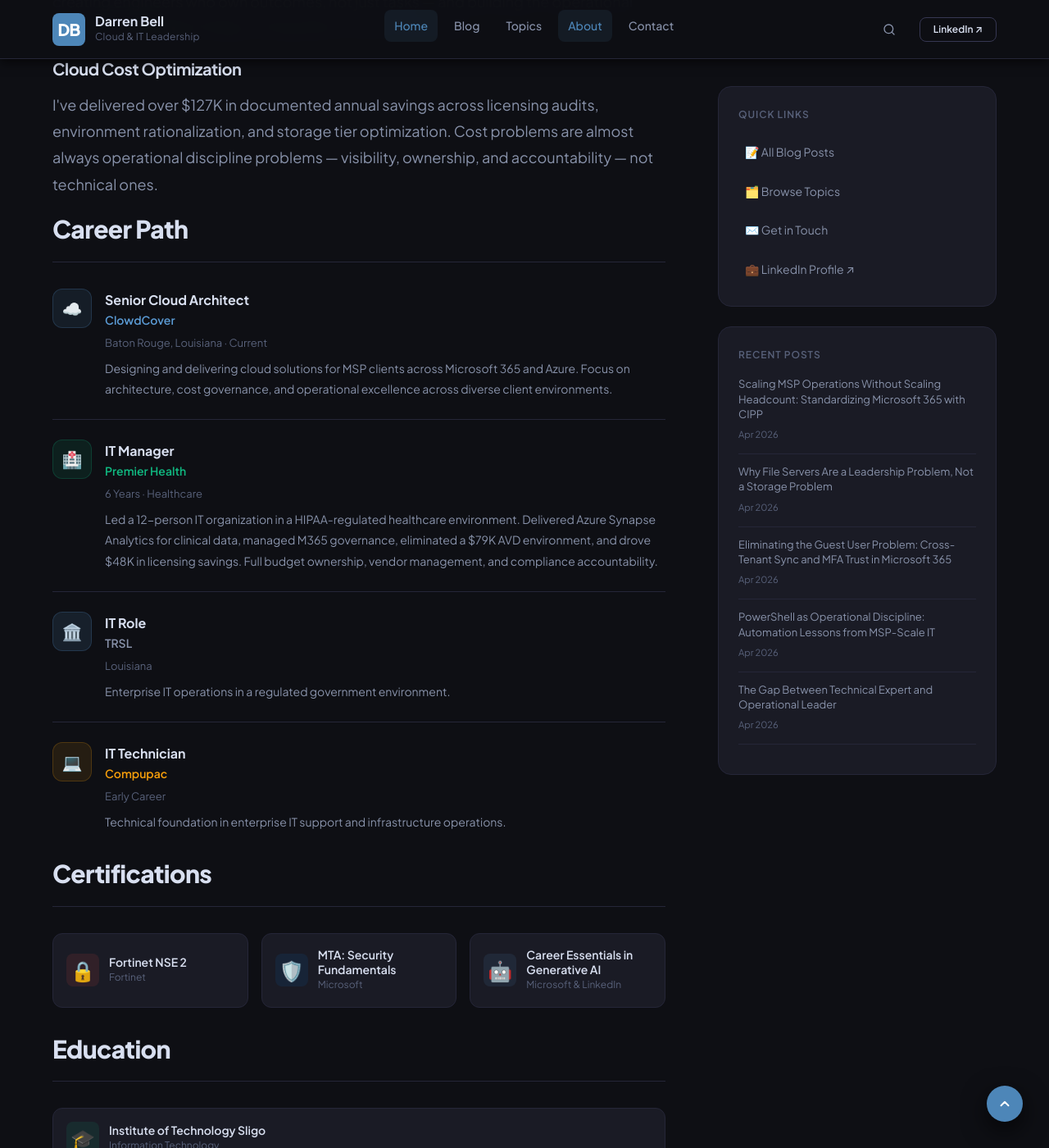
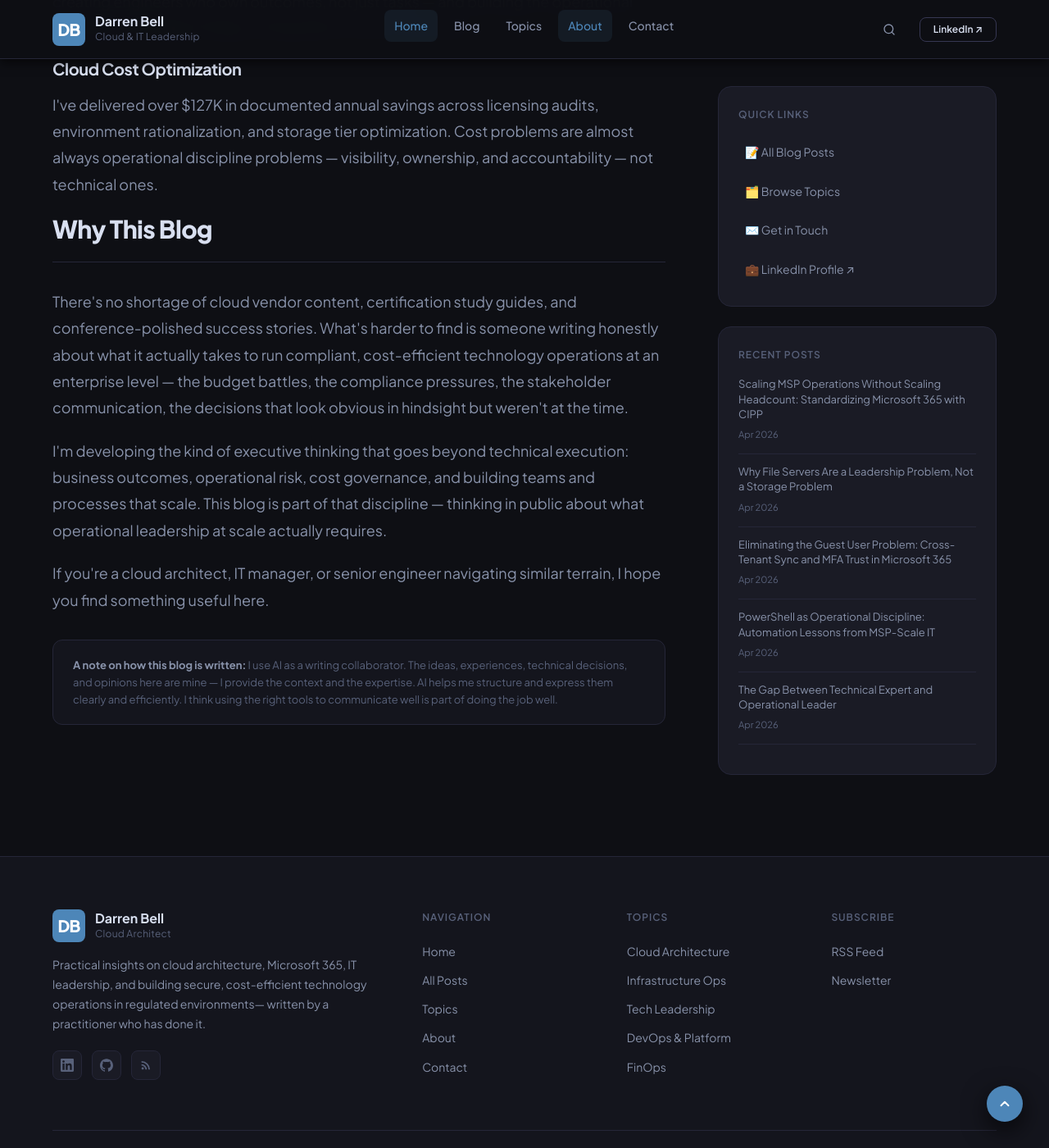
Before and after one commit to darrenbell09/DB_Blog, a Jekyll site: the page built from about.html, in a window 1280 px wide and 1400 px high, scrolled down 2302 px. Shown: the whole window at 82% size. Built offline with Jekyll 4.4.1, drawn with Linux system fonts in a browser that asks for light colours.

Commit message:
Remove Career Path, Certifications, Education from About page
https://claude.ai/code/session_017PKE5vkCB3o9Qj9NWR6azF

```diff
--- a/about.html
+++ b/about.html
@@ -121,100 +121,6 @@ permalink: /about/
           accountability — not technical ones.
         </p>
 
-        <h2>Career Path</h2>
-
-        <div style="margin-bottom:2rem;">
-
-          <div style="display:flex;align-items:flex-start;gap:1rem;margin-bottom:1.5rem;padding-bottom:1.5rem;border-bottom:1px solid #252638;">
-            <div style="min-width:48px;height:48px;background:rgba(91,155,213,0.1);border:1px solid rgba(91,155,213,0.2);border-radius:12px;display:flex;align-items:center;justify-content:center;font-size:1.25rem;">☁️</div>
-            <div>
-              <div style="font-weight:700;color:#d8dff0;font-size:1rem;">Senior Cloud Architect</div>
-              <div style="color:#5b9bd5;font-size:0.875rem;font-weight:600;">ClowdCover</div>
-              <div style="color:#58617a;font-size:0.8125rem;margin-top:0.25rem;">Baton Rouge, Louisiana · Current</div>
-              <p style="color:#8892aa;font-size:0.875rem;margin-top:0.5rem;margin-bottom:0;">
-                Designing and delivering cloud solutions for MSP clients across Microsoft 365
-                and Azure. Focus on architecture, cost governance, and operational excellence
-                across diverse client environments.
-              </p>
-            </div>
-          </div>
-
-          <div style="display:flex;align-items:flex-start;gap:1rem;margin-bottom:1.5rem;padding-bottom:1.5rem;border-bottom:1px solid #252638;">
-            <div style="min-width:48px;height:48px;background:rgba(16,185,129,0.1);border:1px solid rgba(16,185,129,0.2);border-radius:12px;display:flex;align-items:center;justify-content:center;font-size:1.25rem;">🏥</div>
-            <div>
-              <div style="font-weight:700;color:#d8dff0;font-size:1rem;">IT Manager</div>
-              <div style="color:#10b981;font-size:0.875rem;font-weight:600;">Premier Health</div>
-              <div style="color:#58617a;font-size:0.8125rem;margin-top:0.25rem;">6 Years · Healthcare</div>
-              <p style="color:#8892aa;font-size:0.875rem;margin-top:0.5rem;margin-bottom:0;">
-                Led a 12-person IT organization in a HIPAA-regulated healthcare environment.
-                Delivered Azure Synapse Analytics for clinical data, managed M365 governance,
-                eliminated a $79K AVD environment, and drove $48K in licensing savings.
-                Full budget ownership, vendor management, and compliance accountability.
-              </p>
-            </div>
-          </div>
-
-          <div style="display:flex;align-items:flex-start;gap:1rem;margin-bottom:1.5rem;padding-bottom:1.5rem;border-bottom:1px solid #252638;">
-            <div style="min-width:48px;height:48px;background:rgba(91,155,213,0.12);border:1px solid rgba(91,155,213,0.2);border-radius:12px;display:flex;align-items:center;justify-content:center;font-size:1.25rem;">🏛️</div>
-            <div>
-              <div style="font-weight:700;color:#d8dff0;font-size:1rem;">IT Role</div>
-              <div style="color:#8892aa;font-size:0.875rem;font-weight:600;">TRSL</div>
-              <div style="color:#58617a;font-size:0.8125rem;margin-top:0.25rem;">Louisiana</div>
-              <p style="color:#8892aa;font-size:0.875rem;margin-top:0.5rem;margin-bottom:0;">
-                Enterprise IT operations in a regulated government environment.
-              </p>
-            </div>
-          </div>
-
-          <div style="display:flex;align-items:flex-start;gap:1rem;">
-            <div style="min-width:48px;height:48px;background:rgba(245,158,11,0.1);border:1px solid rgba(245,158,11,0.2);border-radius:12px;display:flex;align-items:center;justify-content:center;font-size:1.25rem;">💻</div>
-            <div>
-              <div style="font-weight:700;color:#d8dff0;font-size:1rem;">IT Technician</div>
-              <div style="color:#f59e0b;font-size:0.875rem;font-weight:600;">Compupac</div>
-              <div style="color:#58617a;font-size:0.8125rem;margin-top:0.25rem;">Early Career</div>
-              <p style="color:#8892aa;font-size:0.875rem;margin-top:0.5rem;margin-bottom:0;">
-                Technical foundation in enterprise IT support and infrastructure operations.
-              </p>
-            </div>
-          </div>
-
-        </div>
-
-        <h2>Certifications</h2>
-
-        <div class="cert-grid">
-          <div class="cert-badge">
-            <div class="cert-badge__icon" style="background:rgba(248,81,73,0.1);color:#f85149;">🔒</div>
-            <div>
-              <div class="cert-badge__name">Fortinet NSE 2</div>
-              <div class="cert-badge__issuer">Fortinet</div>
-            </div>
-          </div>
-          <div class="cert-badge">
-            <div class="cert-badge__icon" style="background:rgba(0,120,212,0.1);color:#0078d4;">🛡️</div>
-            <div>
-              <div class="cert-badge__name">MTA: Security Fundamentals</div>
-              <div class="cert-badge__issuer">Microsoft</div>
-            </div>
-          </div>
-          <div class="cert-badge">
-            <div class="cert-badge__icon" style="background:rgba(91,155,213,0.1);color:#5b9bd5;">🤖</div>
-            <div>
-              <div class="cert-badge__name">Career Essentials in Generative AI</div>
-              <div class="cert-badge__issuer">Microsoft &amp; LinkedIn</div>
-            </div>
-          </div>
-        </div>
-
-        <h2>Education</h2>
-        <div class="cert-badge" style="margin-top:0.5rem;">
-          <div class="cert-badge__icon" style="background:rgba(16,185,129,0.1);color:#10b981;">🎓</div>
-          <div>
-            <div class="cert-badge__name">Institute of Technology Sligo</div>
-            <div class="cert-badge__issuer">Information Technology</div>
-          </div>
-        </div>
-
         <h2>Why This Blog</h2>
         <p>
           There's no shortage of cloud vendor content, certification study guides, and
```
